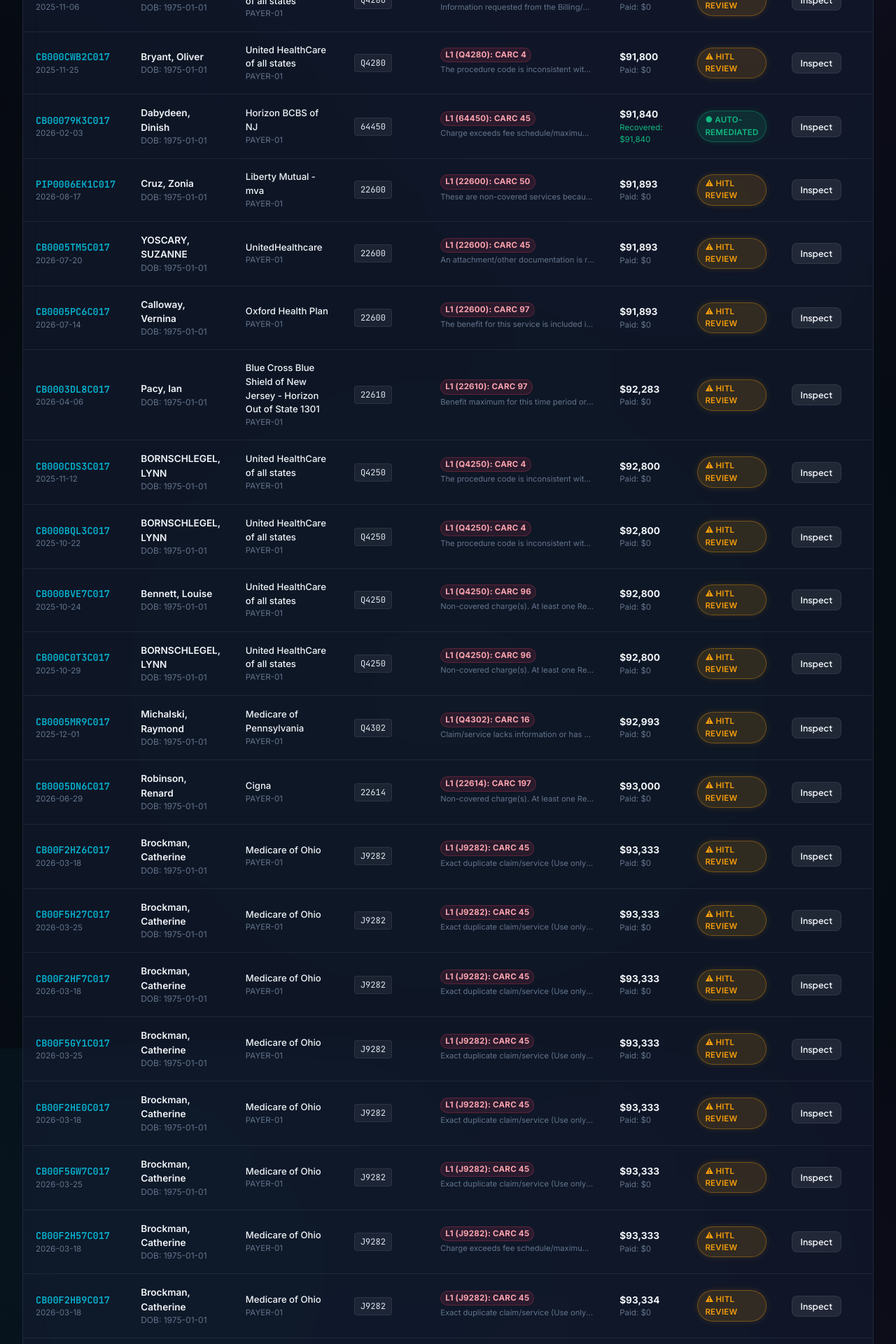
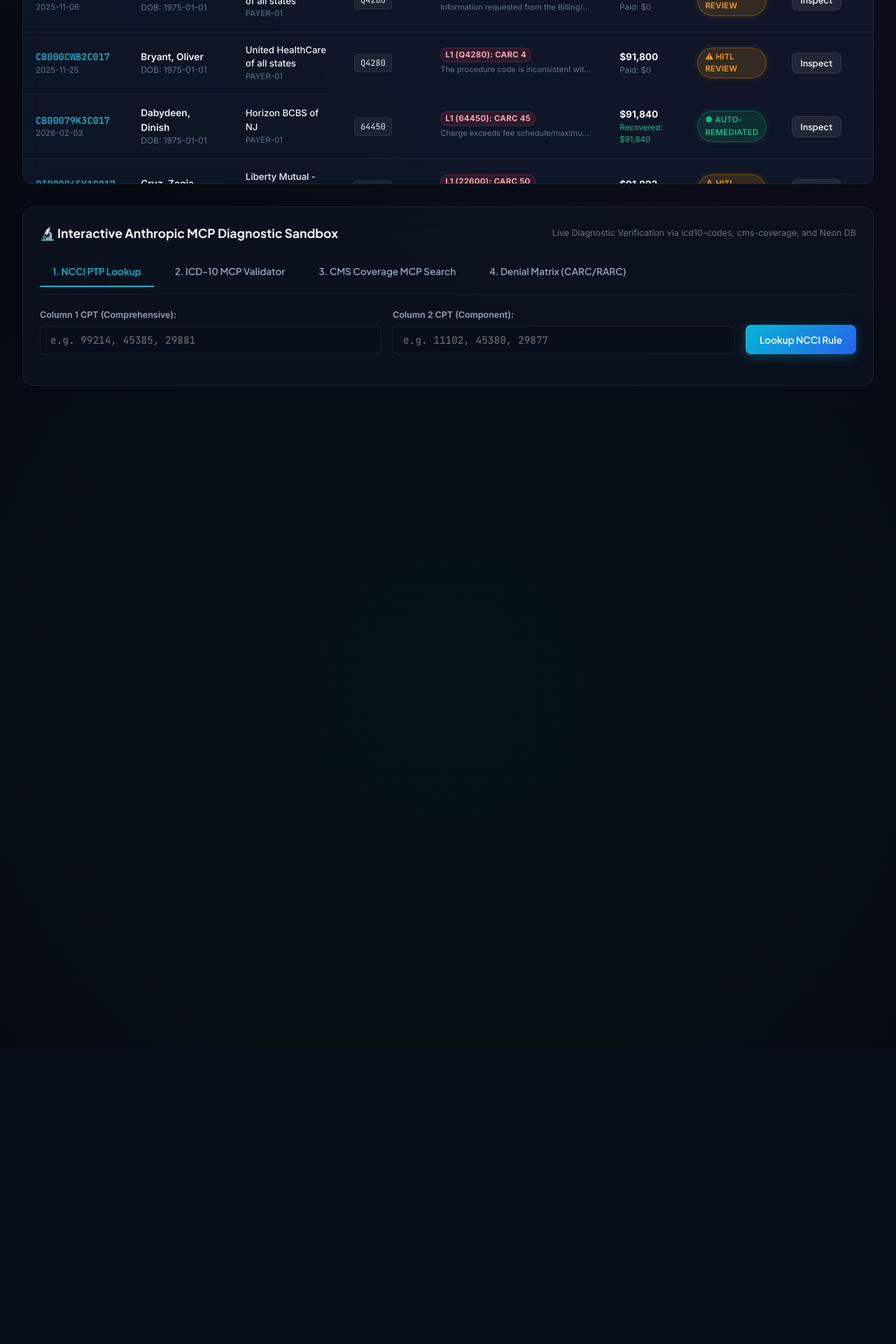
Before and after one commit to nfrenette-MM/Jev_AI_Claim_Engine, a FastAPI app: page / in a window 1280 px wide. Shown: the part 1102-3022 px from the top of the page at 70% size. After the commit the page ends 1653 px from the top, so only its background shows below. Run offline with FastAPI, Linux system fonts and the light colour scheme; data comes from the database, SQL or seed files in the repository.

Commit message:
feat(ui): add scrollable claims table with sticky header and css cache busting

```diff
--- a/app/static/css/style.css
+++ b/app/static/css/style.css
@@ -446,7 +446,9 @@ header.app-header {
   background: var(--bg-card);
   border: 1px solid var(--border-subtle);
   border-radius: var(--radius-lg);
-  overflow: hidden;
+  overflow-x: auto;
+  overflow-y: auto;
+  max-height: 540px;
   backdrop-filter: blur(16px);
   margin-bottom: 32px;
 }
@@ -458,8 +460,11 @@ table.claims-table {
 }
 
 table.claims-table th {
+  position: sticky;
+  top: 0;
+  z-index: 5;
   padding: 14px 18px;
-  background: rgba(10, 16, 28, 0.8);
+  background: rgba(10, 16, 28, 0.95);
   font-size: 0.75rem;
   font-weight: 600;
   text-transform: uppercase;
--- a/app/templates/index.html
+++ b/app/templates/index.html
@@ -5,7 +5,7 @@
   <meta name="viewport" content="width=device-width, initial-scale=1.0">
   <title>JEV AI Claim Engine | Autonomous Healthcare Claims Remediation</title>
   <meta name="description" content="Autonomous RCM Claims Remediation and NCCI PTP Adjudication Engine powered by TypeSafe Jev AI, Anthropic HCLS MCPs, and Google Gemini.">
-  <link rel="stylesheet" href="/static/css/style.css">
+  <link rel="stylesheet" href="/static/css/style.css?v=2.0.2">
 </head>
 <body>
   <div class="container">
```
